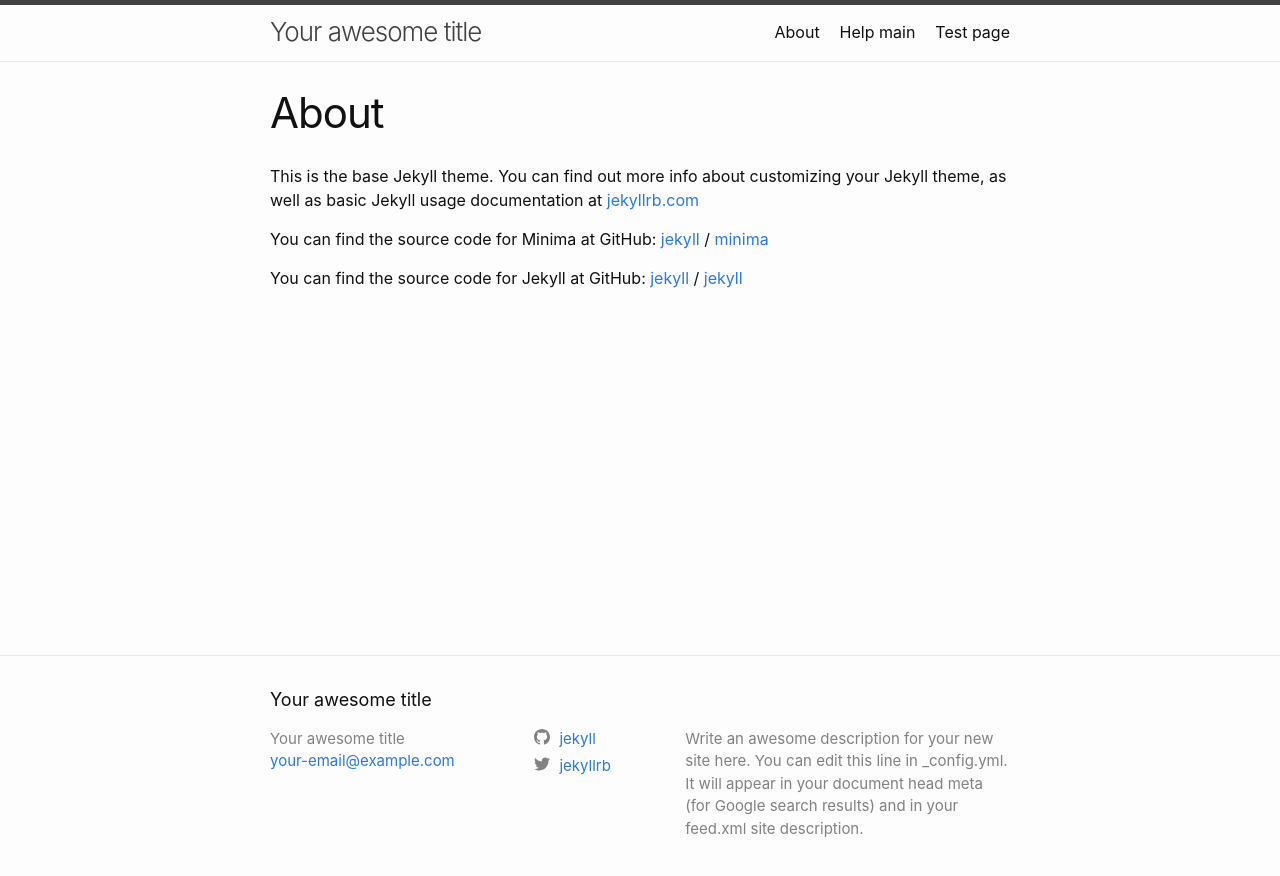
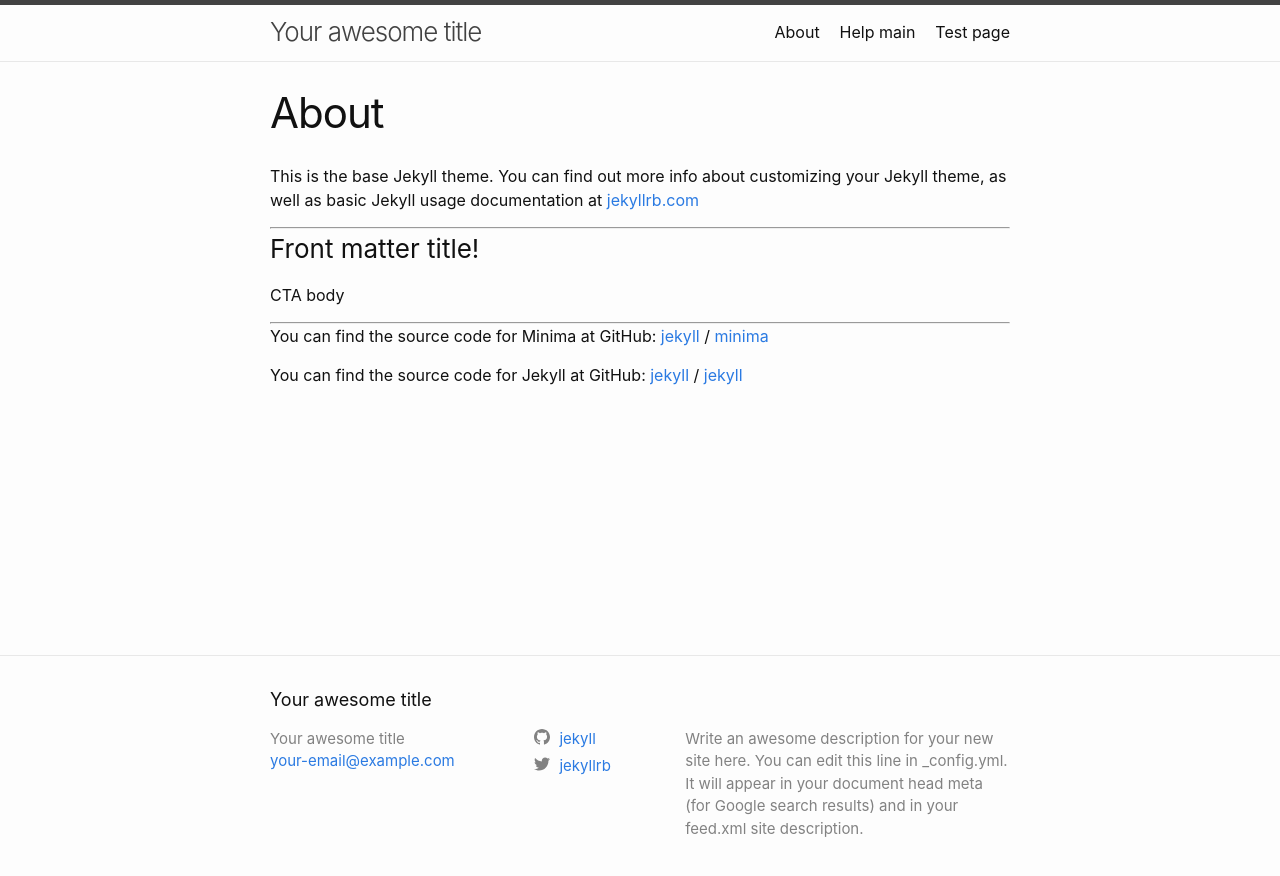
Before and after one commit to chalatz/jekyll-sandbox, a Jekyll site: the page built from about.md, in a window 1280 px wide. Shown: the top 876 px of the page. Built offline with Jekyll 4.4.1, drawn with Linux system fonts in a browser that asks for light colours.

Commit message:
Experimenting

```diff
--- /dev/null
+++ b/_includes/cta.html
@@ -0,0 +1,18 @@
+<hr>
+{%- if include.title -%}
+    {%- assign title = include.title -%}
+{%- else -%}
+    {%- assign title = 'CTA title' -%}
+{%- endif -%}
+
+{%- if include.body -%}
+    {%- assign body = include.body -%}
+{%- else -%}
+    {%- assign body = 'CTA body' -%}
+{%- endif -%}
+
+<h3>{{ page.cta_title }}</h3>
+<p>
+    {{ body }}
+</p>
+<hr>
--- a/about.md
+++ b/about.md
@@ -4,9 +4,11 @@ title: About
 permalink: "/about/"
 cats_from_array: Cat 2
 cats_from_object: cat_3
-
+cta_title: Front matter title!
 ---
 This is the base Jekyll theme. You can find out more info about customizing your Jekyll theme, as well as basic Jekyll usage documentation at [jekyllrb.com](https://jekyllrb.com/)
+
+{% include cta.html %}
 
 You can find the source code for Minima at GitHub:
 [jekyll][jekyll-organization] /
```
